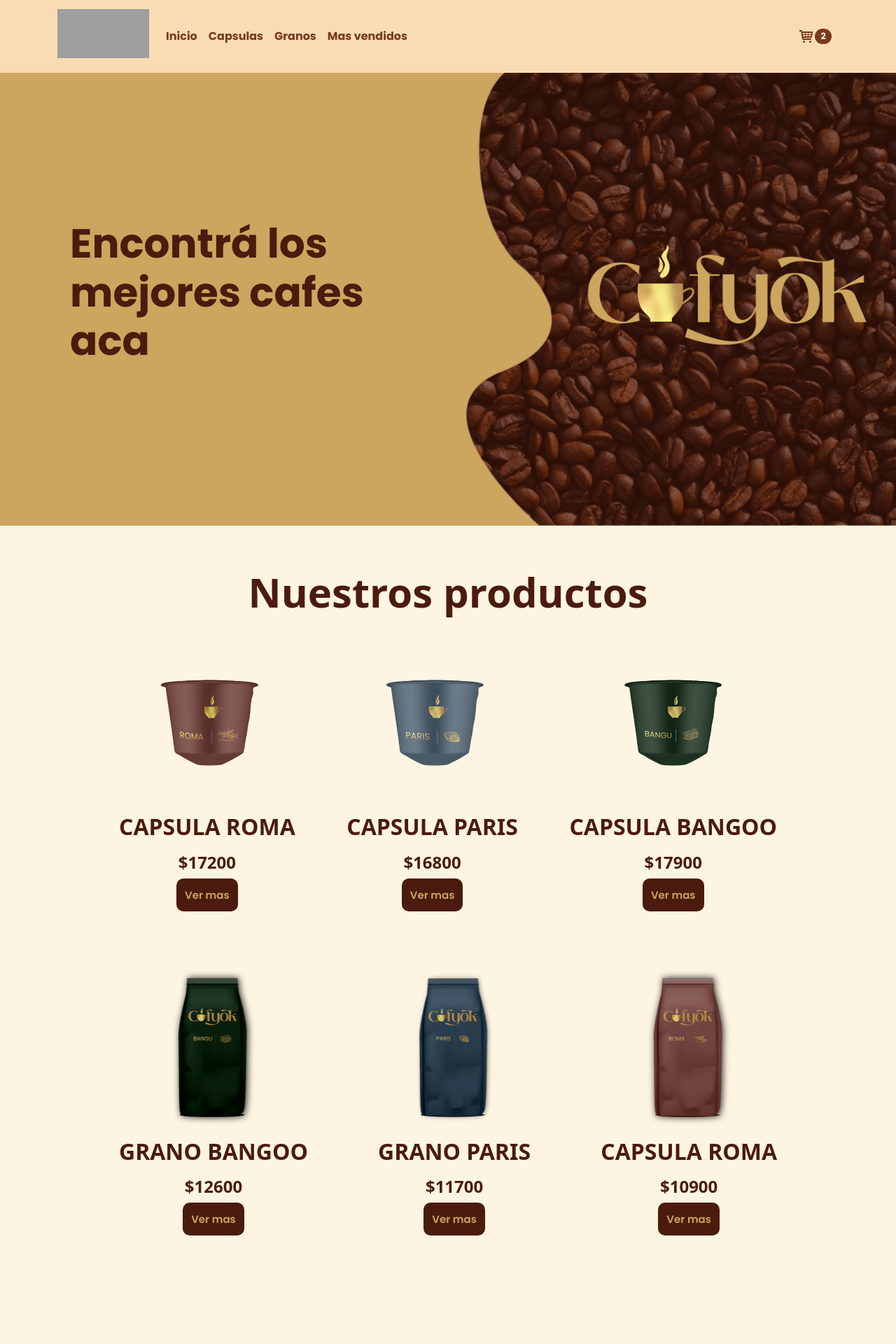
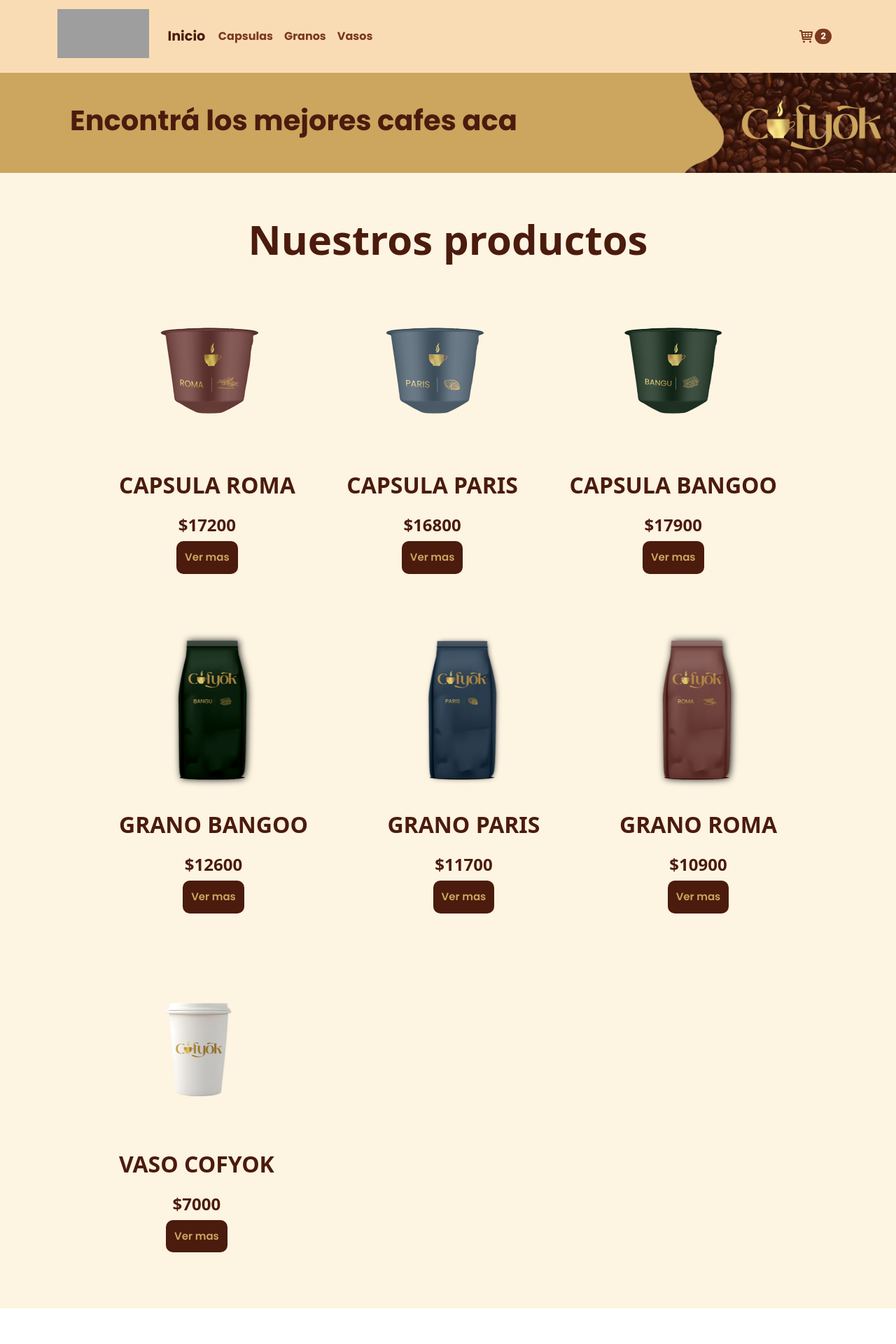
Before and after one commit to maifazzini/fazzini-cofyok, a React (Vite) app: page / in a window 1280 px wide. Shown: the top 1920 px of the page at 70% size. After the commit the page ends 1869 px from the top, so only its background shows below. Built offline with nearby package versions, Linux system fonts and the light colour scheme; grey boxes are pictures that could not be loaded.

Commit message:
avances 2da entrega (navegacion)

```diff
--- a/package.json
+++ b/package.json
@@ -14,7 +14,8 @@
     "react": "^18.3.1",
     "react-bootstrap": "^2.10.5",
     "react-dom": "^18.3.1",
-    "react-icons": "^5.3.0"
+    "react-icons": "^5.3.0",
+    "react-router-dom": "^7.0.1"
   },
   "devDependencies": {
     "@eslint/js": "^9.11.1",
--- a/src/App.css
+++ b/src/App.css
@@ -32,6 +32,11 @@
   padding: 0;
 }
 
+.link, .nav-link.active {
+  color: #4B1B0D;
+  text-decoration: none;
+}
+
 /* -------------------nav bar------------------------ */
 .nav-bar,
 .bg-body-tertiary {
@@ -51,15 +56,15 @@
   padding: 10px;
 }
 
-/* .nav-bar .menu-item:hover{
-  background-color: #4B1B0D;
-  color: #FDF4E1;
-  border-radius: 20px;
-  padding: 10px;
-} */
+.navbar-nav .nav-link.active {
+  transform: scale(1.2);
+  padding: 10px 15px;
+  color: #4B1B0D;
+}
+
 h1 {
   font-size: 0;
-  background: url(./image/logo.png) no-repeat;
+  background: url(../image/logo.png) no-repeat;
   background-size: cover;
   width: 131px;
   height: 70px;
@@ -104,7 +109,7 @@
 }
 
 .hero-section img {
-  width: 50%;
+  width: 25%;
 }
 
 .hero-section div {
@@ -113,7 +118,7 @@
 }
 
 .hero-section div h2 {
-  margin-bottom: 20px;
+  font-size: 40px;
 }
 
 .boton {
@@ -142,6 +147,14 @@
   color: #4B1B0D;
   background-color: #FDF4E1;
   text-align: center;
+}
+
+.contenedor-productos h3 {
+  text-transform: uppercase;
+  font-size: 32px;
+  font-weight: 600;
+  margin-top: 15px;
+  margin-bottom: 15px;
 }
 
 .contenedor-productos div {
@@ -214,9 +227,10 @@
 }
 
 /* ---------------------CONTADOR------------------- */
-.contador{
+.contador {
   padding: 20px;
 }
+
 .contador div {
   display: flex;
   justify-content: space-around;
@@ -226,31 +240,40 @@
   font-weight: 600;
   font-family: "Poppins", sans-serif;
   padding: 10px;
-  width:300px;
+  width: 300px;
   margin-bottom: 15px;
 }
 
-.contador .sin-stock{
+.contador .sin-stock {
   font-weight: 600;
   font-family: "Poppins", sans-serif;
   padding-top: 10px;
   color: #4B1B0D;
 }
-.contador button{
+
+.contador button {
   color: #FDF4E1;
 }
 
 
 /* Detalle del producto */
-.detalle-del-producto{
-  display: flex;
-  justify-content: space-between;
-  align-items: center;
+.detalle-del-producto-contenedor {
   color: #4B1B0D;
   background-color: #FDF4E1;
   padding: 60px 150px;
   height: 100vh;
 }
-.detalle-del-producto div{
+
+.detalle-del-producto {
+  display: flex;
+  justify-content: space-between;
+  align-items: center;
+}
+.detalle-del-producto .precio{
+  font-weight: 700;
+  margin-top: 15px;
+  font-size: 28px;
+}
+.detalle-del-producto div {
   width: 50%;
 }
--- a/src/App.jsx
+++ b/src/App.jsx
@@ -3,15 +3,21 @@
 import NavBarBootstrap from './components/NavBarBootstrap'
 import ItemListContainer from './components/ItemListContainer'
 import ItemDetailContainer from './components/ItemDetailContainer';
+import { BrowserRouter, Routes, Route } from 'react-router-dom';
 
 function App() {
 
   return (
-    <div>
-      <NavBarBootstrap />
-      <ItemListContainer greeting={"Encontrá los mejores cafes aca"} />
-      <ItemDetailContainer/>
-    </div>
+    <>
+      <BrowserRouter>
+        <NavBarBootstrap />
+        <Routes>
+          <Route path='/' element={<ItemListContainer greeting={"Encontrá los mejores cafes aca"} />} />
+          <Route path='/categoria/:categoriaid' element={<ItemListContainer greeting={"Encontrá los mejores cafes aca"} />} />
+          <Route path='/item/:id' element={<ItemDetailContainer/>}/>
+        </Routes>
+      </BrowserRouter>
+    </>
   )
 }
 
--- a/src/components/Item.jsx
+++ b/src/components/Item.jsx
@@ -1,4 +1,5 @@
 import React from 'react'
+import { Link } from 'react-router-dom'
 
 const Item = ({ producto }) => {
     return (
@@ -6,7 +7,7 @@
             <img src={producto.imagen} alt={producto.nombre} />
             <h3>{producto.nombre}</h3>
             <p>${producto.precio}</p>
-            <button className="boton">Ver mas</button>
+            <Link className="boton" to={`/item/${producto.id}`}>Ver mas</Link>
         </div>
     )
 }
--- a/src/components/ItemCount.jsx
+++ b/src/components/ItemCount.jsx
@@ -8,7 +8,7 @@
         }
     }
     const restar = () => {
-        if (contador > initial){
+        if (contador > 0){
             setcontador(contador - 1 );
         }
     }
--- a/src/components/ItemDetailContainer.jsx
+++ b/src/components/ItemDetailContainer.jsx
@@ -1,14 +1,16 @@
 import React, { useEffect, useState } from 'react'
 import { productoporid } from '../mock/data';
 import ItemDetail from './ItemDetail'
+import { useParams } from 'react-router-dom';
 
 const ItemDetailContainer = () => {
+    const {id}= useParams()
     const [producto, setproducto] = useState([]);
     const [error, seterror] = useState(null);
     const [cargando, setcargando] = useState(false);
     useEffect(() => {
         setcargando(true);
-        productoporid(2)
+        productoporid(id)
             .then((res) => {
                 seterror(null);
                 setproducto(res);
--- a/src/components/ItemList.jsx
+++ b/src/components/ItemList.jsx
@@ -1,9 +1,10 @@
 import React from 'react'
 import Item from "./Item"
-const ItemList = ({ productos }) => {
+const ItemList = ({ productos, children}) => {
     return (
         <section className='contenedor-productos'>
             <h2>Nuestros productos</h2>
+            {children}
             <div>
                 {productos.map((producto) => <Item key={producto.id} producto={producto}></Item>)}
             </div>
--- a/src/components/ItemListContainer.jsx
+++ b/src/components/ItemListContainer.jsx
@@ -1,9 +1,11 @@
 import React, {useEffect, useState} from "react"
 import {listadoproductos} from "../mock/data"
 import ItemList from "./ItemList"
+import { useParams } from "react-router-dom"
 
 
 const ItemListContainer = ({greeting}) => {
+    const{categoriaid}= useParams("");
     const [productos, setproductos]= useState([]);
     const [error, seterror]= useState(null);
     const [cargando, setcargando]= useState(false);
@@ -12,11 +14,11 @@
     listadoproductos()
     .then((res)=>{
         seterror(null);
-        setproductos(res);
+        categoriaid? setproductos(res.filter((producto)=> producto.categoria == categoriaid)):setproductos(res) ;
     } )
     .catch((error)=> seterror(true))
     .finally(()=> setcargando(false))
-}, [])
+}, [categoriaid])
 
 
     return(
@@ -25,9 +27,9 @@
                 <div>
                     <h2>{greeting}</h2>
                 </div>
-                <img src="./image/fondobanerinicio.png" alt="cofyok con fondo granos de cafe" />
+                <img src="../image/fondobanerinicio2.png" alt="cofyok con fondo granos de cafe" />
             </section>
-            {cargando? <div className="pagina-cargando"><p>Cargando....</p></div>: <ItemList productos={productos}></ItemList>}
+            {cargando? <div className="pagina-cargando"><p>Cargando....</p></div>: <ItemList productos={productos}> {categoriaid&&<h3>{categoriaid}</h3>} </ItemList>}
 
         </main>
     )
--- a/src/components/NavBarBootstrap.jsx
+++ b/src/components/NavBarBootstrap.jsx
@@ -1,23 +1,24 @@
 import Container from 'react-bootstrap/Container';
 import Nav from 'react-bootstrap/Nav';
 import Navbar from 'react-bootstrap/Navbar';
-import CartWidget from "./CartWidget"
+import CartWidget from "./CartWidget";
+import { NavLink } from 'react-router-dom';
 
 function NavBarBootstrap() {
     return (
         <header>
             <Navbar expand="lg" className="bg-body-tertiary nav-bar">
                 <Container>
-                    <Navbar.Brand href="#home"><h1>Cofyok</h1></Navbar.Brand>
+                    <Navbar.Brand to= "/" as= {NavLink}><h1>Cofyok</h1></Navbar.Brand>
                     <Navbar.Toggle aria-controls="basic-navbar-nav" />
                     <Navbar.Collapse id="basic-navbar-nav">
                         <Nav className="me-auto">
-                            <Nav.Link href="" className='menu-item'>Inicio</Nav.Link>
-                            <Nav.Link href="" className='menu-item'>Capsulas</Nav.Link>
-                            <Nav.Link href="" className='menu-item'>Granos</Nav.Link>
-                            <Nav.Link href="" className='menu-item'>Mas vendidos</Nav.Link>
+                            <Nav.Link to="/" className='menu-item' as= {NavLink}>Inicio</Nav.Link>
+                            <Nav.Link to="/categoria/capsulas" className='menu-item' as= {NavLink}>Capsulas</Nav.Link>
+                            <Nav.Link to="/categoria/en grano" className='menu-item' as= {NavLink}>Granos</Nav.Link>
+                            <Nav.Link to="/categoria/vasos" className='menu-item' as= {NavLink}>Vasos</Nav.Link>
                         </Nav>
-                        <CartWidget className="ml-auto" />
+                        <CartWidget to="/carrito" className="ml-auto" as= {NavLink} />
                     </Navbar.Collapse>
                 </Container>
             </Navbar>
--- a/src/mock/data.jsx
+++ b/src/mock/data.jsx
@@ -5,9 +5,8 @@
         stock: 50,
         precio: 17200,
         descripcion:"Blend de especialidad de granos de Latinoamérica Es un café de tostado medio con sabores a vainilla. Presentación: 12 capsulas por caja de 15gr cada una.",
-        imagen: "./image/capsula-roma.png",
-        categoria1: "Roma",
-        categoria2: "capsula"
+        imagen: "../image/capsula-roma.png",
+        categoria: "capsulas"
     },
     {
         id: 2,
@@ -15,9 +14,8 @@
         stock: 16,
         precio: 16800,
         descripcion:"Blend de especialidad de granos de Italia. Es un café de tostado medio con sabores a almendras y hierbas frescas. Presentación: 12 capsulas por caja de 15gr cada una.",
-        imagen: "./image/capsula-paris.png",
-        categoria1: "Paris",
-        categoria2: "capsula"
+        imagen: "../image/capsula-paris.png",
+        categoria: "capsulas"
     },
     {
         id: 3,
@@ -25,9 +23,8 @@
         stock: 22,
         precio: 17900,
         descripcion:"Blend de especialidad de granos de Italia. Es un café de tostado oscuro con sabores a cacao amargo y notas madera. Presentación: 12 capsulas por caja de 15gr cada una.",
-        imagen: "./image/capsula-bangoo.png",
-        categoria1: "Bangoo",
-        categoria2: "capsula"
+        imagen: "../image/capsula-bangoo.png",
+        categoria: "capsulas"
     },
     {
         id: 4,
@@ -35,9 +32,8 @@
         stock: 8,
         precio: 12600,
         descripcion:"Blend de especialidad de granos de Italia. Es un café de tostado oscuro con sabores a cacao amargo y notas madera. Presentación: Paquete de 300gr.",
-        imagen: "./image/cafebangoo.png",
-        categoria1: "Bangoo",
-        categoria2: "en grano"
+        imagen: "../image/cafebangoo.png",
+        categoria: "en grano"
     },
     {
         id: 5,
@@ -45,19 +41,26 @@
         stock: 35,
         precio: 11700,
         descripcion:"Blend de especialidad de granos de Italia. Es un café de tostado medio con sabores a almendras y hierbas frescas. Presentación: Paquete de 300gr.",
-        imagen: "./image/cafeparis.png",
-        categoria1: "Paris",
-        categoria2: "en grano"
+        imagen: "../image/cafeparis.png",
+        categoria: "en grano"
     },
     {
         id: 6,
-        nombre: "Capsula Roma",
+        nombre: "Grano Roma",
         stock: 42,
         precio: 10900,
         descripcion:"Blend de especialidad de granos de Latinoamérica Es un café de tostado medio con sabores a vainilla. Presentación: Paquete de 300gr.",
-        imagen: "./image/caferoma.png",
-        categoria1: "Roma",
-        categoria2: "en grano"
+        imagen: "../image/caferoma.png",
+        categoria: "en grano"
+    },
+    {
+        id: 7,
+        nombre: "Vaso Cofyok",
+        stock: 6,
+        precio: 7000,
+        descripcion:"Vaso termico ideal para llevar tu cafe con el logo en dorado de Cofyok.",
+        imagen: "../image/vaso.png",
+        categoria: "vasos",
     },
 ]
 
@@ -82,7 +85,7 @@
             if(error){
                 reject('Hubo un error, intente mas tarde')
             }else{
-                resolve(productos.find((producto)=>producto.id===id))
+                resolve(productos.find((producto)=>producto.id=== parseInt(id)))
 
             }
         },2000)
```
Also changed, not shown: src/components/ItemDetail.jsx (+10 -7 lines), public/image/fondobanerinicio2.png (added), 1 other file (tests, documents, lock files or other folders).
